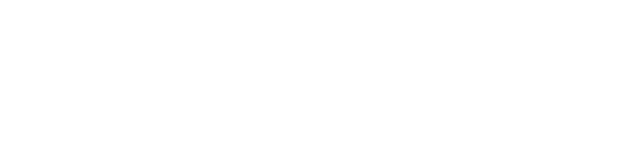
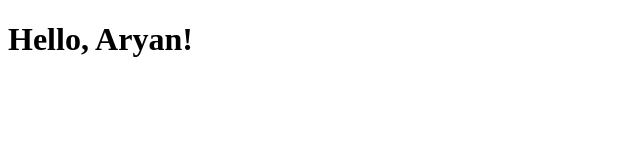
Before and after one commit to AryanGhatge/Myntra-Clone, a plain HTML site: page index.html in a window 1280 px wide. Shown: the whole page, without its empty margins (0-640 px from the left). Drawn offline with Linux system fonts and the light colour scheme.

Commit message:
1st commit

```diff
--- a/index.html
+++ b/index.html
@@ -9,7 +9,7 @@
 <body>
     <header></header>
     <main>
-
+        <h1>Hello, Aryan!</h1>
     </main>
     <footer></footer>
     <script src="script.js"></script>
```
